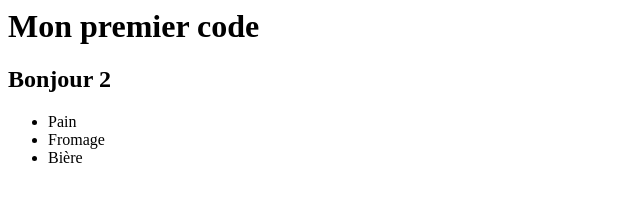
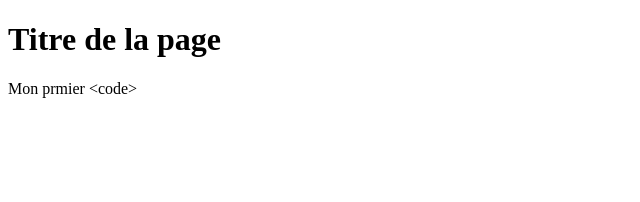
Before and after one commit to sweetfallrain/1er-depot-github, a plain HTML site: page index.html in a window 1280 px wide. Shown: the whole page, without its empty margins (0-640 px from the left). Drawn offline with Linux system fonts and the light colour scheme.

Commit message:
code de base

```diff
--- a/index.html
+++ b/index.html
@@ -1,9 +1,20 @@
-<h1>Mon premier code</h1>
+<!DOCTYPE html>
+<html lang="fr"> <!-- précise la langue du contenu de la page -->
+<head>
+    <!-- Jeu de caractères utilisé pour l'encodage du fichier HTML -->
+    <meta charset="UTF-8">
 
-<h2>Bonjour 2</h2>
+    <!-- Très important !!! Bloque le zoom automatique sur smartphones -->
+    <meta name="viewport" content="width=device-width, initial-scale=1.0">
 
-<ul>
-    <li>Pain</li>
-    <li>Fromage</li>
-    <li>Bière</li>
-</ul>
+    <!-- Titre de la page -->
+    <title>Steve Fallet | Mon 1er code</title>
+
+    <!-- Auteur -->
+    <meta name="author" content="Laure Dinateur">
+</head>
+<body>
+<h1>Titre de la page</h1>
+<p>Mon prmier &lt;code&gt;</p>
+</body>
+</html>
```
